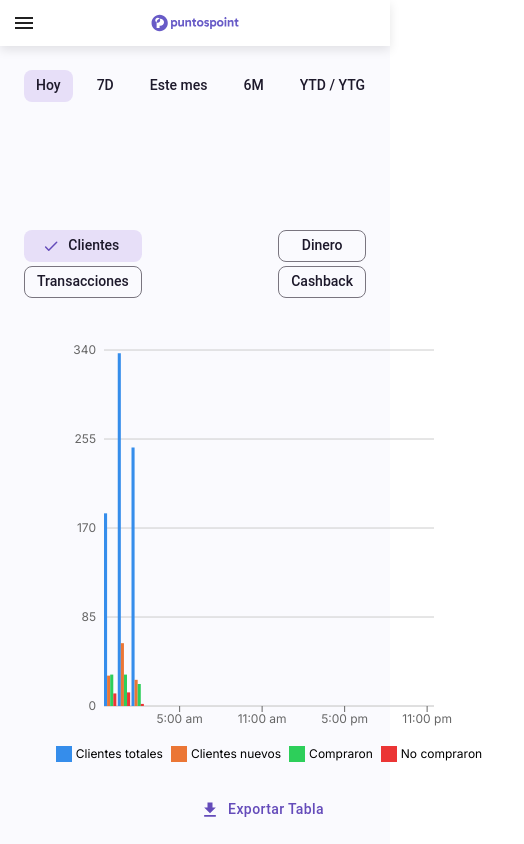
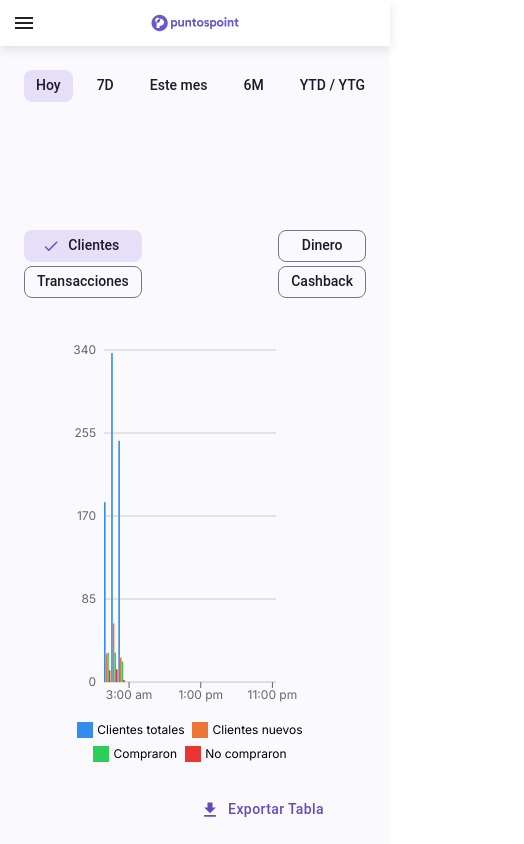
Before and after one commit to ilemarandrade/puntospoint-test-frontend, a Next.js app: page /dashboard in a window 390 px wide. Shown: the top 844 px of the page, 524 px wide, since content can reach past the window. Built offline with nearby package versions, Linux system fonts and the light colour scheme.

Commit message:
style: :lipstick: add responsive styles to recharts

```diff
--- a/src/components/recharts/main-recharts/content-legend/legends.tsx
+++ b/src/components/recharts/main-recharts/content-legend/legends.tsx
@@ -6,7 +6,7 @@ interface ILegendProps {
 
 const Legend: React.FC<ILegendProps> = ({ legends }) => {
   return (
-    <ul className="flex gap-2">
+    <ul className="flex gap-2 flex-wrap justify-center">
       {legends.map((item) => (
         <li
           className="flex recharts-legend-item legend-item-8 justify-center items-center gap-1"
--- a/src/components/recharts/main-recharts/index.tsx
+++ b/src/components/recharts/main-recharts/index.tsx
@@ -160,8 +160,8 @@ export default function MainRechart({
           <ResponsiveContainer
             width="100%"
             height="100%"
-            minWidth={500}
-            minHeight={400}
+            minWidth={200}
+            minHeight={200}
           >
             {renderChart}
           </ResponsiveContainer>
--- a/src/components/recharts/ytg-ytd-recharts.tsx/index.tsx
+++ b/src/components/recharts/ytg-ytd-recharts.tsx/index.tsx
@@ -38,7 +38,7 @@ const YTGAndYDTRechart: React.FC<IProps> = ({ data, isLoading }) => {
         }`}
       ></div>
 
-      <Grid2 size={{ xs: 6 }}>
+      <Grid2 size={{ xs: 12, sm: 6 }}>
         <RenderRechart
           data={[preparedDataYTG]}
           barStructure={data?.ytg?.map(({ year }, index) => ({
@@ -49,7 +49,7 @@ const YTGAndYDTRechart: React.FC<IProps> = ({ data, isLoading }) => {
           title="YTG"
         />
       </Grid2>
-      <Grid2 size={{ xs: 6 }}>
+      <Grid2 size={{ xs: 12, sm: 6 }}>
         <RenderRechart
           data={[preparedDataYTD]}
           barStructure={data?.ytd?.map(({ year }, index) => ({
--- a/src/components/recharts/ytg-ytd-recharts.tsx/render-rechart.tsx
+++ b/src/components/recharts/ytg-ytd-recharts.tsx/render-rechart.tsx
@@ -26,8 +26,8 @@ const RenderRechart: React.FC<IProps> = ({ data, barStructure, title }) => {
     <ResponsiveContainer
       width="100%"
       height="100%"
-      minWidth={500}
-      minHeight={400}
+      minWidth={200}
+      minHeight={200}
     >
       <BarChart
         data={data}
```
